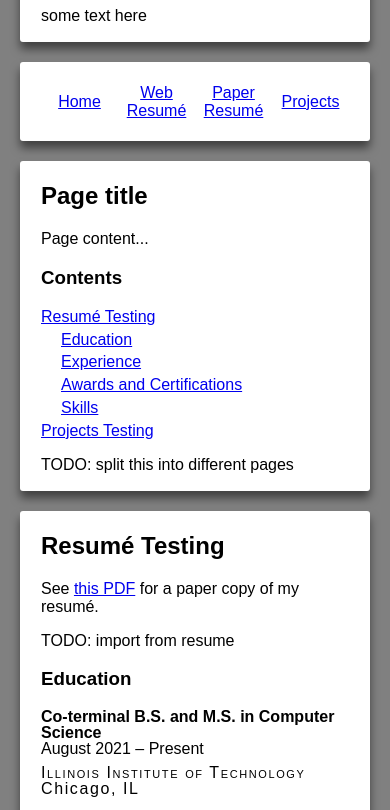
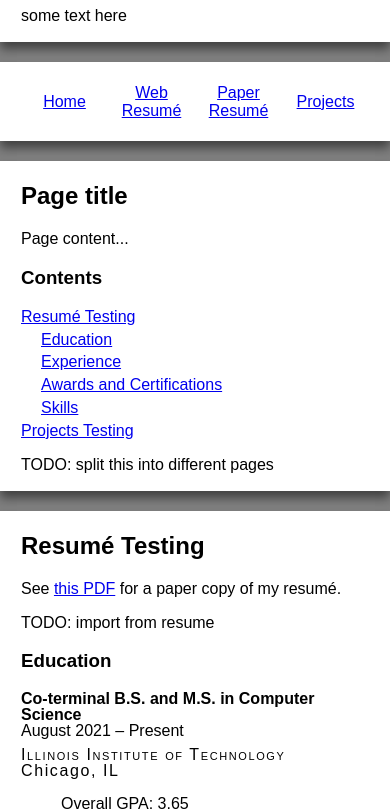
Before and after one commit to omcgrath-iit/com421-website, a plain HTML site: page index.html in a window 390 px wide. Shown: the part 94-904 px from the top of the page. Drawn offline with Linux system fonts and the light colour scheme.

Commit message:
Decrease margins on small screens

```diff
--- a/styles.css
+++ b/styles.css
@@ -17,6 +17,15 @@ body {
 .center-content, .right-sidebar {
 	max-width: 750px;
 	margin: 0 auto;
+}
+
+@media (max-width: 650px) {
+	body {
+		margin: 0;
+	}
+	.card {
+		border-radius: 0;
+	}
 }
 
 /*
```
